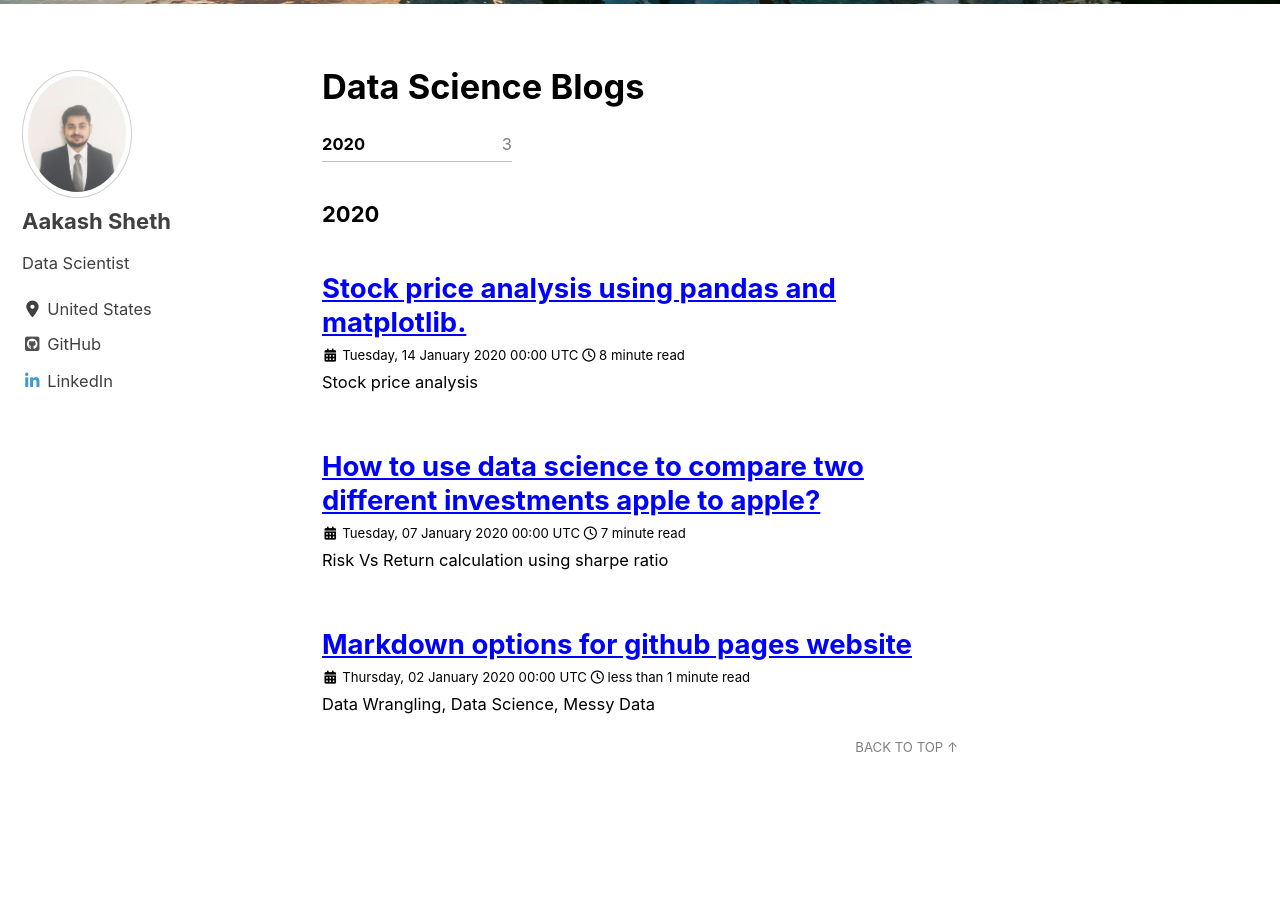
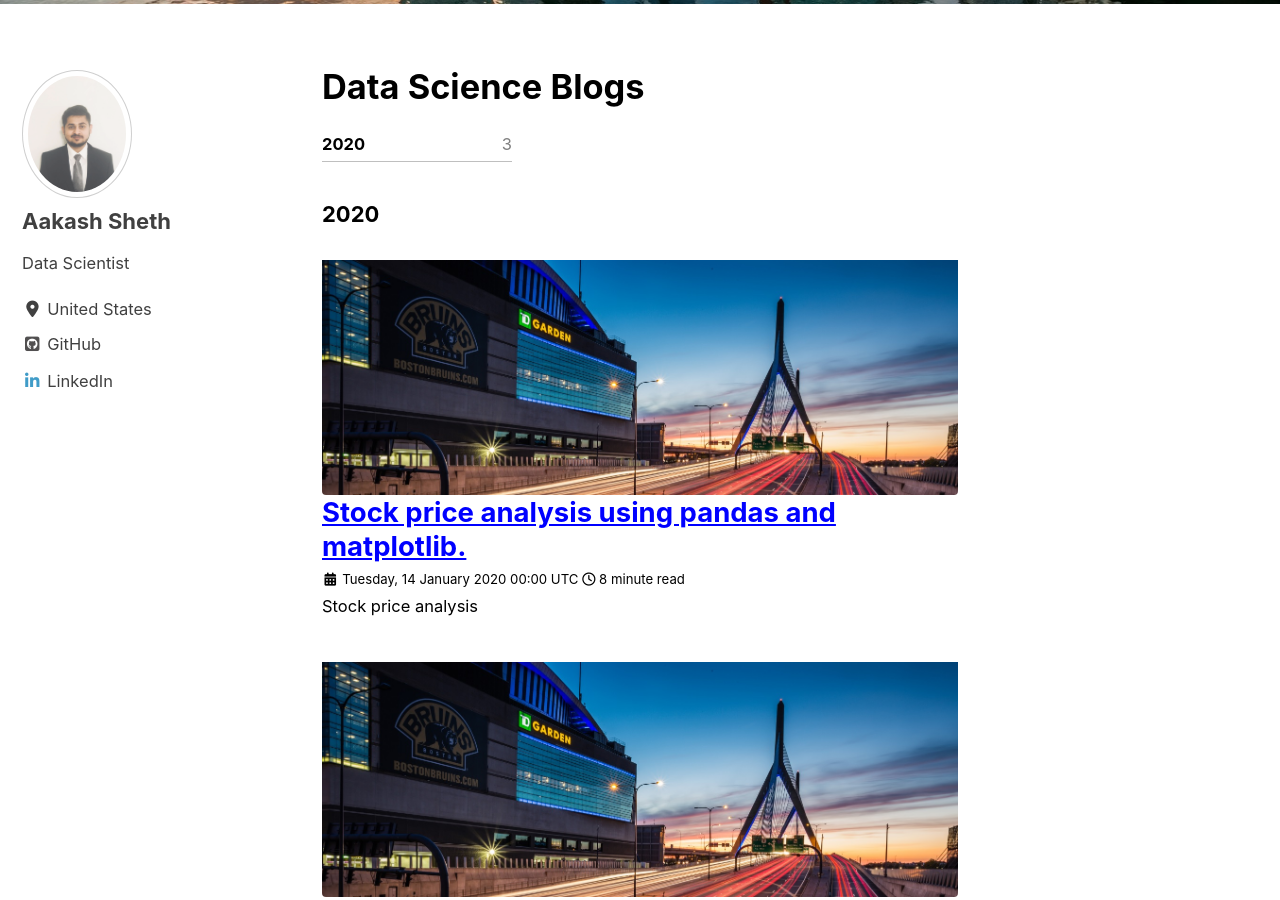
Before and after one commit to aakash-sheth/aakash-sheth.github.io, a Jekyll site: the page built from _pages/blog.md, in a window 1280 px wide and 900 px high, scrolled down 560 px. Built offline with Jekyll 4.4.1, drawn with Linux system fonts in a browser that asks for light colours; cached includes are drawn as plain includes; nearby versions of some CDN libraries.

Commit message:
replaced code add new code

```diff
--- a/_config.yml
+++ b/_config.yml
@@ -24,7 +24,7 @@ description              : "Data Science Portfolio"
 url                      : # the base hostname & protocol for your site e.g. "https://mmistakes.github.io"
 baseurl                  : # the subpath of your site, e.g. "/blog"
 repository               : aakash-sheth/aakash-sheth.github.io  #e.g. "mmistakes/minimal-mistakes"
-teaser                   : # path of fallback teaser image, e.g. "/assets/images/500x300.png"
+teaser                   : '/images/zakim.jpg'# path of fallback teaser image, e.g. "/assets/images/500x300.png"
 logo                     : "/images/favicon.png" # path of logo image to display in the masthead, e.g. "/assets/images/88x88.png"
 masthead_title           : # overrides the website title displayed in the masthead, use " " for no title
 # breadcrumbs            : false # true, false (default)
--- a/_includes/head.html
+++ b/_includes/head.html
@@ -27,7 +27,7 @@
       height: 100%;
     }
   </style>
-<![endif]-->
+<![endif] -->
 
 {% if site.head_scripts %}
   {% for script in site.head_scripts %}
```
Also changed, not shown: other parts of _includes/head.html (+2 -2 lines).
